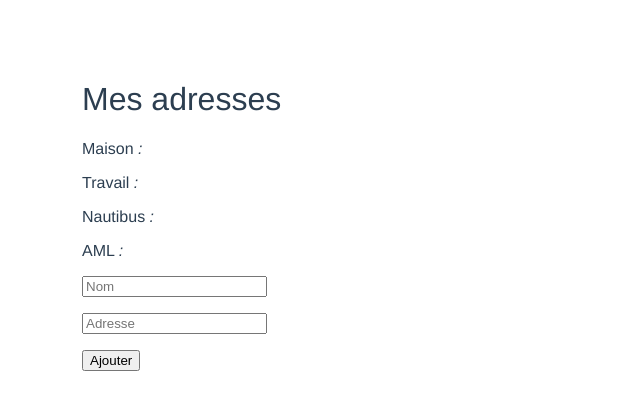
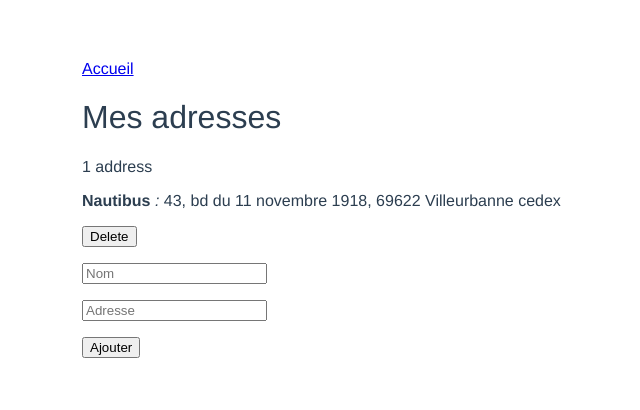
Before and after one commit to lefebvree/vue-transport-app, a Vue app: page /#/myaddresses in a window 1280 px wide. Shown: the top 410 px of the page, without its empty margins (258-898 px from the left). Built offline with nearby package versions, Linux system fonts and the light colour scheme.

Commit message:
Add vuex store to manage addresses  - Add vuex dependency  - Add addresses count in AddressesList component  - Add remove button to AddressItem component

```diff
--- a/package.json
+++ b/package.json
@@ -13,7 +13,8 @@
   },
   "dependencies": {
     "vue": "^2.5.2",
-    "vue-router": "^3.0.1"
+    "vue-router": "^3.0.1",
+    "vuex": "^3.0.1"
   },
   "devDependencies": {
     "autoprefixer": "^7.1.2",
--- a/src/components/AddAddress.vue
+++ b/src/components/AddAddress.vue
@@ -16,11 +16,9 @@ export default {
   },
   methods: {
     createAddress: function () {
-      const name = this.name
-      const address = this.address
-      this.$emit('add-address', {
-        name: name,
-        address: address,
+      this.$store.dispatch('addAddress', {
+        name: this.name,
+        address: this.address,
         favorite: true
       })
       this.clear()
--- a/src/components/AddressItem.vue
+++ b/src/components/AddressItem.vue
@@ -1,16 +1,27 @@
 <template>
-  <p class='content'>
-    {{ address.name }}
+  <div class='content'>
+    <p>
+      <strong>{{ address.name }}</strong>
       <em class='label'>
         :
       </em>
       <span class='desc'>
+        {{ address.address }}
       </span>
     </p>
+    <div>
+      <button v-on:click="deleteAddress">Delete</button>
+    </div>
+  </div>
 </template>
 
 <script>
 export default {
-  props: ['address']
+  props: ['address'],
+  methods: {
+    deleteAddress: function () {
+      this.$store.dispatch('deleteAddress', this.address)
+    }
+  }
 }
 </script>
--- a/src/components/AddressList.vue
+++ b/src/components/AddressList.vue
@@ -1,5 +1,6 @@
 <template>
   <div>
+    <p>{{ addressesCountText }}</p>
     <div class='' v-for="address in addresses" :key="address.name">
       <address-item :address="address"></address-item>
     </div>
@@ -10,9 +11,19 @@
 import AddressItem from './AddressItem'
 
 export default {
-  props: ['addresses'],
   data () {
     return {
+    }
+  },
+  computed: {
+    addresses: function () {
+      return this.$store.getters.addresses
+    },
+    addressesCount: function () {
+      return this.addresses.length
+    },
+    addressesCountText: function () {
+      return this.addressesCount + ' address' + (this.addressesCount > 1 ? 'es' : '')
     }
   },
   components: {
--- a/src/components/Home.vue
+++ b/src/components/Home.vue
@@ -14,21 +14,23 @@
     <hr />
     <section>
       <h2><router-link to="/myaddresses">Mes Adresses</router-link></h2>
-      <ul>
-        <li>Maison</li>
-        <li>Travail</li>
-      </ul>
+      <address-list></address-list>
       <router-link to="/myaddresses">Ajouter</router-link>
     </section>
   </div>
 </template>
 
 <script>
+import AddressList from '@/components/AddressList'
+
 export default {
   name: 'Home',
   data () {
     return {
     }
+  },
+  components: {
+    AddressList
   }
 }
 </script>
--- a/src/components/MyAddresses.vue
+++ b/src/components/MyAddresses.vue
@@ -1,8 +1,9 @@
 <template>
   <div id="myaddresses">
+    <router-link to="/" class="home-link">Accueil</router-link>
     <h1>Mes adresses</h1>
-    <address-list :addresses="addresses"></address-list>
-    <add-address v-on:add-address="addAddress"></add-address>
+    <address-list></address-list>
+    <add-address></add-address>
   </div>
 </template>
 
@@ -15,32 +16,6 @@ export default {
   components: {
     AddressList,
     AddAddress
-  },
-  methods: {
-    addAddress: function (newAddress) {
-      this.addresses.push(newAddress)
-    }
-  },
-  data () {
-    return {
-      addresses: [{
-        name: 'Maison',
-        address: '34 rue Bolivar, 69005, Lyon',
-        favorite: true
-      }, {
-        name: 'Travail',
-        address: '43, bd du 11 novembre 1918, 69622 Villeurbanne cedex',
-        favorite: true
-      }, {
-        name: 'Nautibus',
-        address: '43, bd du 11 novembre 1918, 69622 Villeurbanne cedex',
-        favorite: false
-      }, {
-        name: 'AML',
-        address: '43, bd du 11 novembre 1918, 69622 Villeurbanne cedex',
-        favorite: false
-      }]
-    }
   }
 }
 </script>
--- a/src/main.js
+++ b/src/main.js
@@ -3,6 +3,7 @@
 import Vue from 'vue'
 import App from './App'
 import router from './router'
+import store from '../store'
 
 Vue.config.productionTip = false
 
@@ -10,6 +11,7 @@ Vue.config.productionTip = false
 new Vue({
   el: '#app',
   router,
+  store,
   components: { App },
   template: '<App/>'
 })
--- /dev/null
+++ b/store/index.js
@@ -0,0 +1,11 @@
+import Vue from 'vue'
+import Vuex from 'vuex'
+import addresses from './modules/addresses'
+
+Vue.use(Vuex)
+
+export default new Vuex.Store({
+  modules: {
+    addresses
+  }
+})
--- /dev/null
+++ b/store/modules/addresses.js
@@ -0,0 +1,43 @@
+import Vue from 'vue'
+import Vuex from 'vuex'
+
+Vue.use(Vuex)
+
+const state = {
+  addresses: [
+    {
+      name: 'Nautibus',
+      address: '43, bd du 11 novembre 1918, 69622 Villeurbanne cedex',
+      favorite: false
+    }
+  ]
+}
+
+const getters = {
+  addresses: state => state.addresses
+}
+
+const mutations = {
+  ADD_ADDRESS (state, address) {
+    state.addresses.push(address)
+  },
+  DELETE_ADDRESS (state, address) {
+    state.addresses.splice(address, 1)
+  }
+}
+
+const actions = {
+  addAddress ({commit}, address) {
+    commit('ADD_ADDRESS', address)
+  },
+  deleteAddress ({commit}, address) {
+    commit('DELETE_ADDRESS', address)
+  }
+}
+
+export default {
+  state,
+  getters,
+  actions,
+  mutations
+}
```
Also changed, not shown: 1 other file (tests, documents, lock files or other folders). Lines whose indentation alone changed are shown as unchanged.
